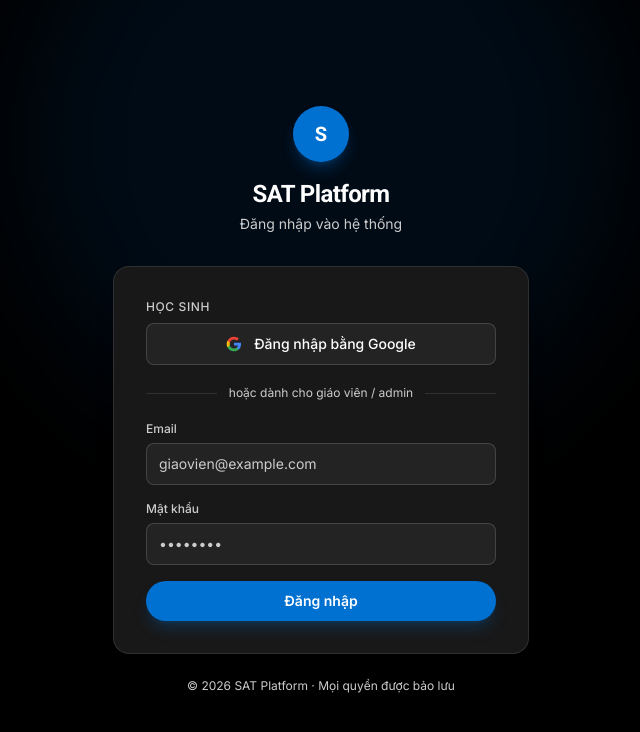
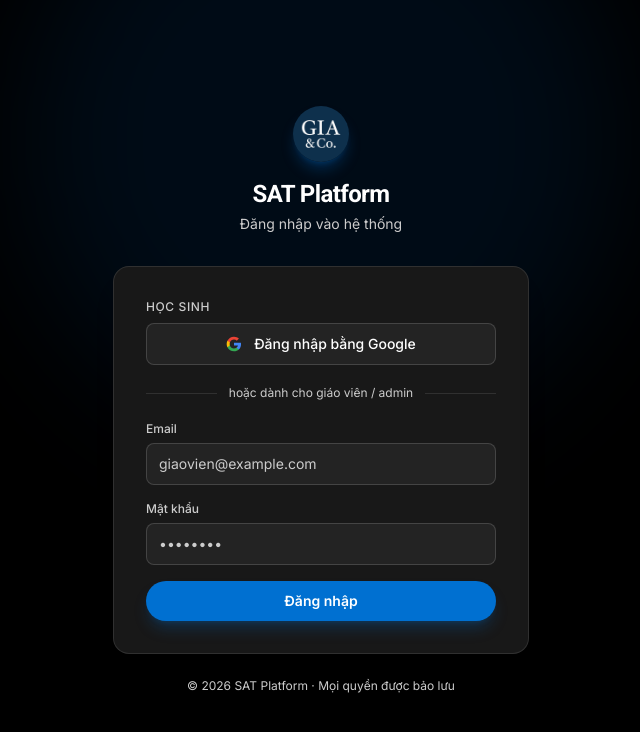
Before and after one commit to nghilethanh09052000/SAT-Exam-Management-Platform, a Next.js app: page /login in a window 1280 px wide. Shown: the top 732 px of the page, without its empty margins (319-959 px from the left). Built offline with nearby package versions, Linux system fonts and the light colour scheme; no server answers.

Commit message:
Update Logi Code

```diff
--- a/app/(auth)/login/page.tsx
+++ b/app/(auth)/login/page.tsx
@@ -1,4 +1,5 @@
 import { Suspense } from 'react'
+import Image from 'next/image'
 import { LoginForm } from './login-form'
 
 export default function LoginPage() {
@@ -12,8 +13,8 @@
       <div className="relative w-full max-w-md px-4">
         {/* Logo mark */}
         <div className="flex flex-col items-center mb-8">
-          <div className="w-14 h-14 rounded-full bg-primary flex items-center justify-center mb-4 shadow-lg shadow-primary/30">
-            <span className="font-display font-bold text-xl text-white">S</span>
+          <div className="mb-4">
+            <Image src="/logo.jpg" alt="SAT Platform" width={56} height={56} className="rounded-full shadow-lg shadow-primary/30" priority />
           </div>
           <h1 className="text-2xl font-display font-bold text-white tracking-tight">
             SAT Platform
--- a/app/(student)/layout.tsx
+++ b/app/(student)/layout.tsx
@@ -1,4 +1,5 @@
 import Link from 'next/link'
+import Image from 'next/image'
 import { createServerClient } from '@/lib/supabase/server'
 import { redirect } from 'next/navigation'
 
@@ -25,9 +26,7 @@
         <div className="max-w-5xl mx-auto px-4 h-full flex items-center justify-between">
           {/* Logo */}
           <div className="flex items-center gap-3">
-            <div className="w-7 h-7 rounded-full bg-primary flex items-center justify-center">
-              <span className="font-bold text-xs text-white">S</span>
-            </div>
+            <Image src="/logo.jpg" alt="SAT Platform" width={28} height={28} className="rounded-full" />
             <span className="font-display font-bold text-ink">SAT Platform</span>
           </div>
 
--- a/components/ui/sidebar.tsx
+++ b/components/ui/sidebar.tsx
@@ -1,6 +1,7 @@
 'use client'
 
 import Link from 'next/link'
+import Image from 'next/image'
 import { usePathname, useRouter } from 'next/navigation'
 import { createBrowserClient } from '@/lib/supabase/browser'
 
@@ -39,9 +40,7 @@
     <aside className="flex flex-col w-64 min-h-screen bg-canvas-dark text-on-dark shrink-0">
       {/* Logo */}
       <div className="flex items-center gap-3 px-6 py-5 border-b border-white/10">
-        <div className="w-8 h-8 rounded-full bg-primary flex items-center justify-center shadow-md shadow-primary/25">
-          <span className="font-display font-bold text-sm text-white">S</span>
-        </div>
+        <Image src="/logo.jpg" alt="SAT Platform" width={32} height={32} className="rounded-full shadow-md shadow-primary/25" />
         <span className="font-display font-bold text-white text-lg tracking-tight">
           SAT Platform
         </span>
```
Also changed, not shown: public/logo.jpg (renamed from logo.jpg).
